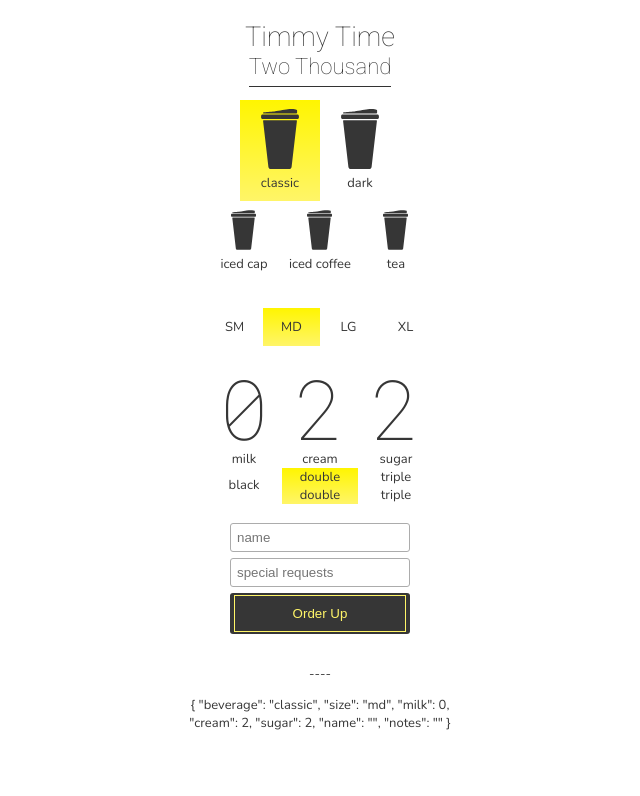
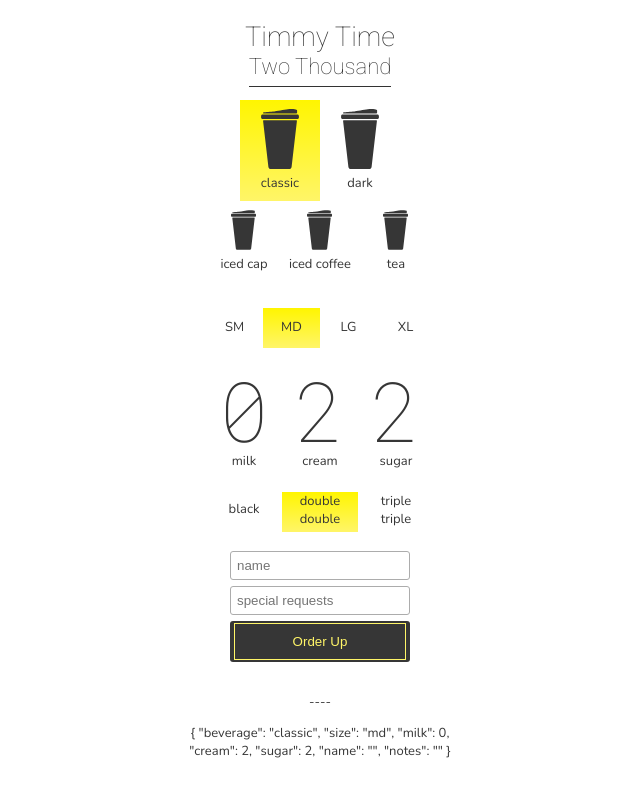
Before and after one commit to zorodude/office-coffee, an Angular app: page / in a window 1280 px wide. Shown: the top 796 px of the page, without its empty margins (320-960 px from the left). Built offline with nearby package versions, Linux system fonts and the light colour scheme.

Commit message:
adjust button size

```diff
--- a/src/styles.css
+++ b/src/styles.css
@@ -27,6 +27,7 @@ label{
   position: relative;
   padding: 10px 0;
   width: 100%;
+  min-height: 40px;
   background: -webkit-linear-gradient(0, #fff568 0%, #fff500 100%);
   background: -o-linear-gradient(0, #fff568 0%, #fff500 100%);
   background: linear-gradient(0, #fff568 0%, #fff500 100%);
@@ -117,7 +118,7 @@ header h2{
   vertical-align: bottom;
 }
 .presets .col:first-child label{
-  margin-top: 8px;
+  padding-top: 8px;
 }
 
 .additives{
```
